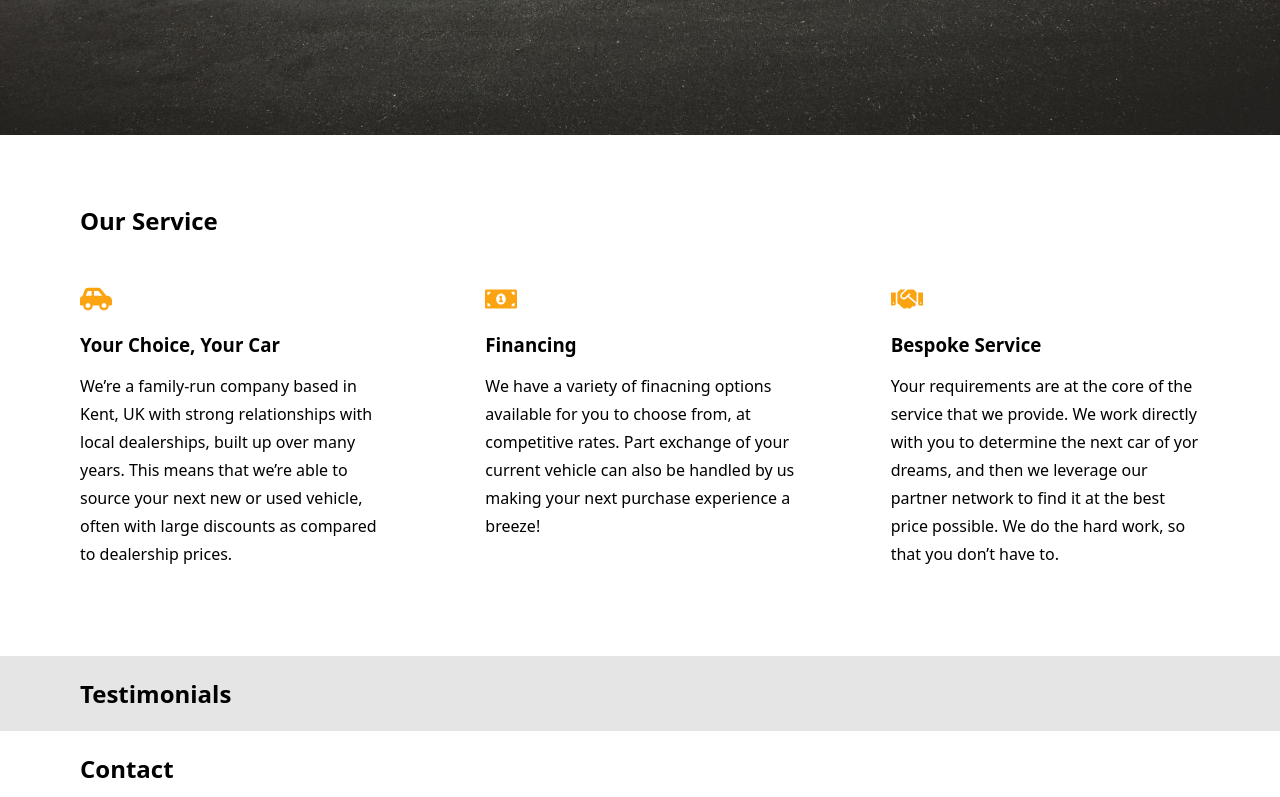
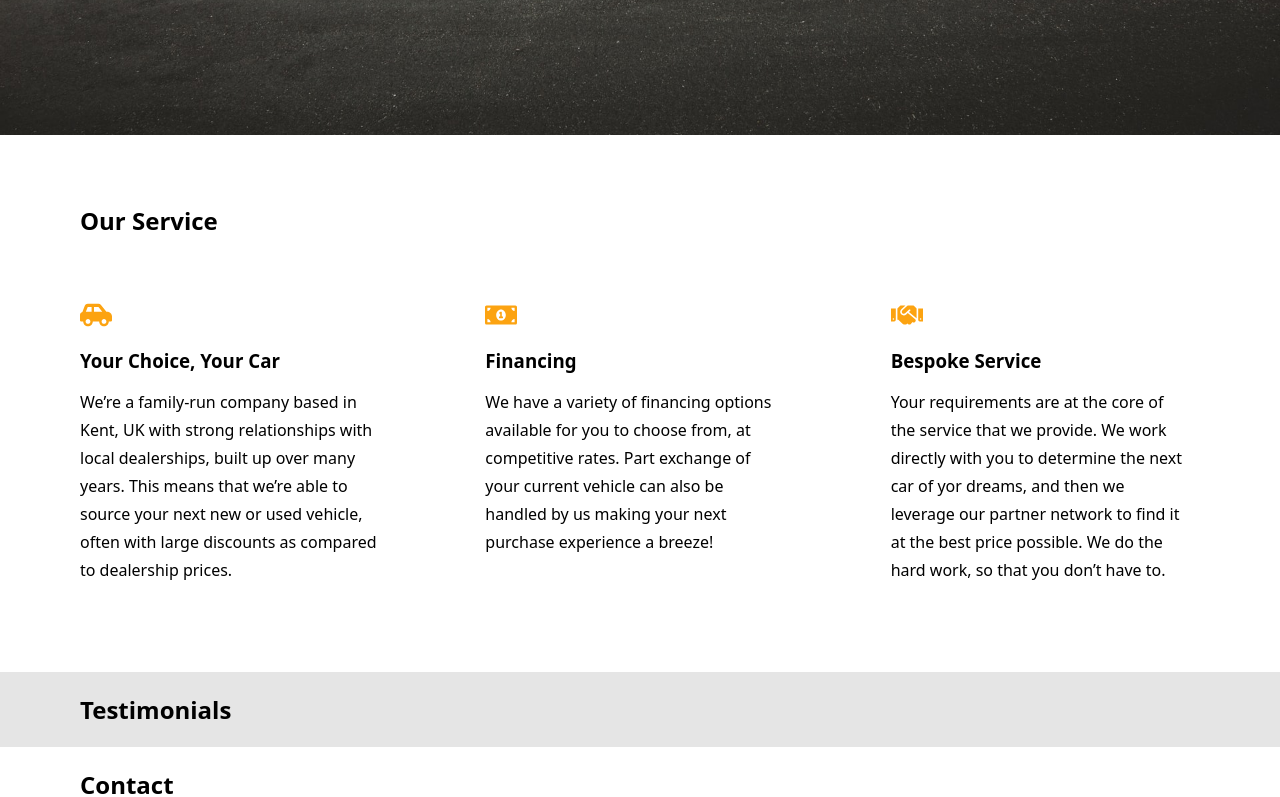
Before and after one commit to sourcethatcar/source-that-car, a Next.js app: page / in a window 1280 px wide. Shown: the part 665-1462 px from the top of the page. Built offline with nearby package versions, Linux system fonts and the light colour scheme.

Commit message:
Refined repsonsiveness of services section

```diff
--- a/components/Layout.jsx
+++ b/components/Layout.jsx
@@ -1,7 +1,7 @@
 import styled from "@emotion/styled"
 
 export const Layout = styled.div`
-  padding: 1.5rem 1.5rem;
+  padding: 1.5rem 2rem;
 
   @media only screen and (min-width: 640px) {
     padding: 1.5rem 3rem;
--- a/components/Services.jsx
+++ b/components/Services.jsx
@@ -10,18 +10,24 @@ const ServicesWrapper = styled.section`
     display: grid;
     column-gap: 6rem;
     row-gap: 5rem;
-    grid-template-columns: repeat(auto-fit, minmax(260px, 1fr));
+    grid-template-columns: repeat(1, minmax(100px, 300px));
+    justify-content: center;
+    /* grid-template-columns: repeat(auto-fit, minmax(100px, 300px)); */
+    /* grid-auto-columns: minmax(max-content, 3fr); */
+  }
+  .description-item {
+    max-width: 300px;
   }
 
   .services-container {
     padding: 3rem 0;
   }
 
-  /* .services-container {
+  .services-container {
     h1 {
-      padding: 2rem 0;
+      padding-bottom: 1rem;
     }
-  } */
+  }
 
   .description-title {
     padding: 1rem 0;
@@ -39,6 +45,17 @@ const ServicesWrapper = styled.section`
     letter-spacing: 0em;
     text-align: left;
   }
+
+  @media only screen and (min-width: 640px) {
+    .description-container {
+      grid-template-columns: repeat(2, minmax(100px, 300px));
+    }
+  }
+  @media only screen and (min-width: 992px) {
+    .description-container {
+      grid-template-columns: repeat(3, 1fr);
+    }
+  }
 `
 
 const Description = ({ children, title, icon }) => {
@@ -54,6 +71,7 @@ const Description = ({ children, title, icon }) => {
 Description.propTypes = {
   children: PropTypes.string.isRequired,
   title: PropTypes.string.isRequired,
+  icon: PropTypes.object.isRequired,
 }
 
 export const Services = () => {
@@ -77,7 +95,7 @@ export const Services = () => {
               title="Financing"
               icon={<FaMoneyBillAlt fill="#fca311" size="2rem" />}
             >
-              We have a variety of finacning options available for you to choose
+              We have a variety of financing options available for you to choose
               from, at competitive rates. Part exchange of your current vehicle
               can also be handled by us making your next purchase experience a
               breeze!
```
